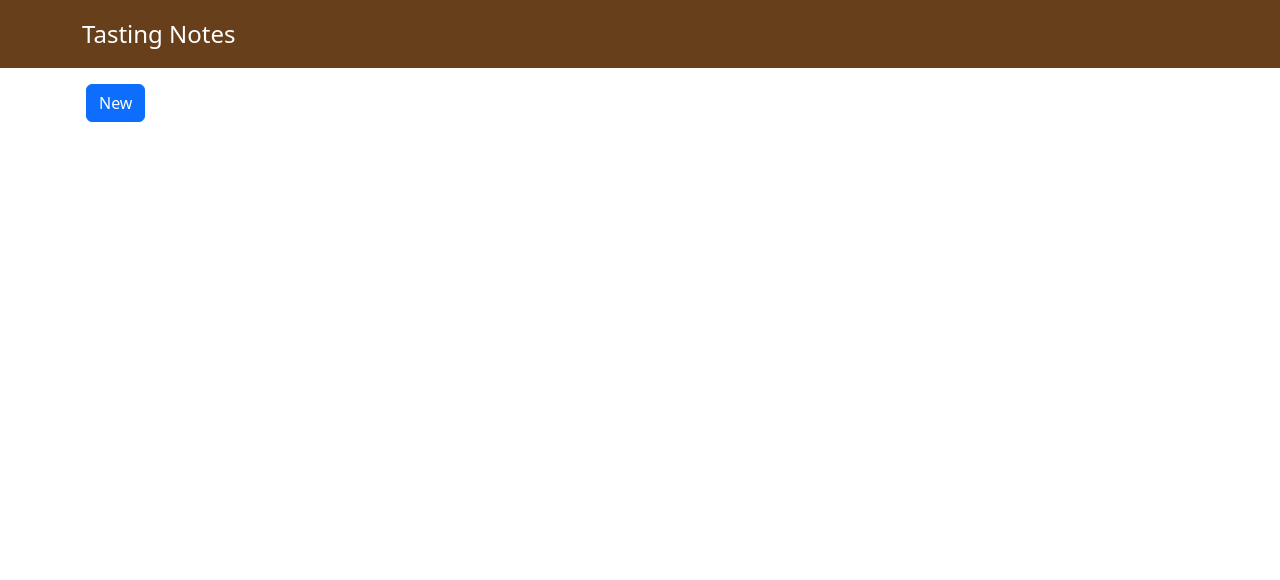
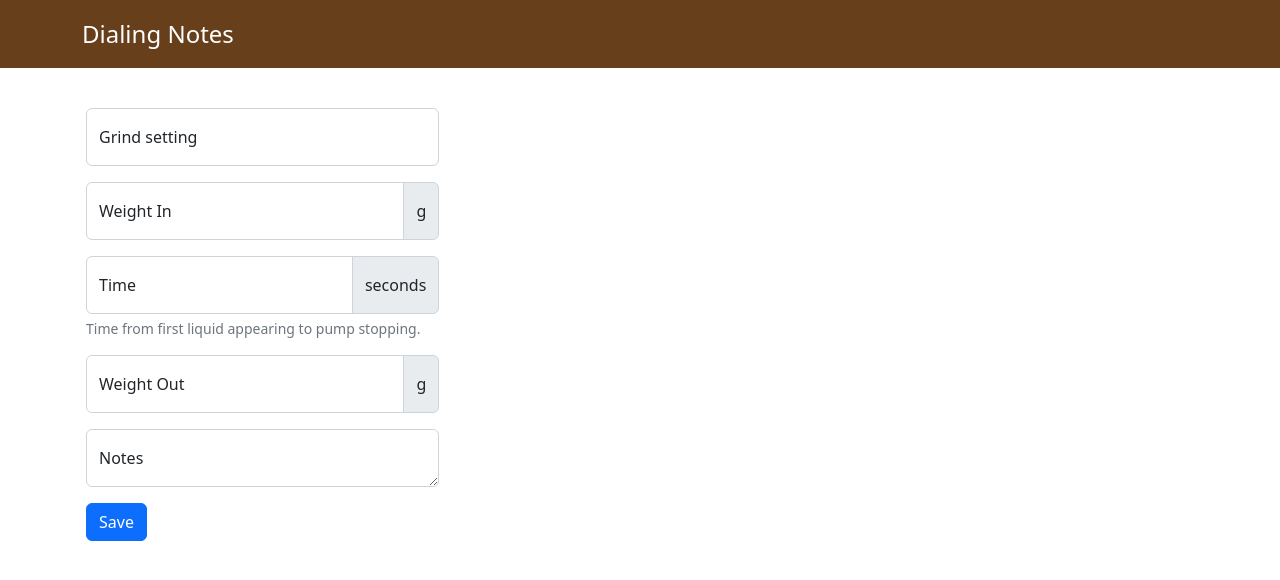
Before and after one commit to mikemonteith/dialing-notes, a Next.js app: page / in a window 1280 px wide. Shown: the top 580 px of the page. Built offline with nearby package versions, Linux system fonts and the light colour scheme.

Commit message:
Basic form and data store

```diff
--- /dev/null
+++ b/src/components/form.tsx
@@ -0,0 +1,122 @@
+import type { FormEvent } from 'react'
+import React, { ChangeEvent, useState } from 'react'
+
+export type FormValues = {
+  grind: string
+  weightIn: number
+  time: number
+  weightOut: number
+  notes: string
+}
+
+export type FormProps = {
+  onSubmit: (values: FormValues) => void
+}
+
+const Form: React.FC<FormProps> = (props) => {
+
+  const [grind, setGrind] = useState<string>("")
+  const [weightIn, setWeightIn] = useState<string>("")
+  const [time, setTime] = useState<string>("")
+  const [weightOut, setWeightOut] = useState<string>("")
+  const [notes, setNotes] = useState<string>("")
+
+  const onSubmit = (e: FormEvent) => {
+    e.preventDefault()
+    const formValues : FormValues = {
+      grind,
+      weightIn: parseFloat(weightIn),
+      time: parseFloat(time),
+      weightOut: parseFloat(weightOut),
+      notes,
+    }
+    props.onSubmit(formValues)
+  }
+
+  return (
+    <form onSubmit={onSubmit}>
+      <div className='form-floating mb-3'>
+        <input
+          value={grind}
+          onChange={(e: ChangeEvent<HTMLInputElement>): void => setGrind(e.target.value)}
+          type='text'
+          className='form-control'
+          id='grindInput'
+          placeholder=''
+        />
+        <label htmlFor='grindInput' className='form-label'>Grind setting</label>
+      </div>
+
+      <div className='input-group mb-3'>
+        <div className='form-floating'>
+          <input
+            value={weightIn}
+            onChange={(e: ChangeEvent<HTMLInputElement>): void => setWeightIn(e.target.value)}
+            type='number'
+            className='form-control'
+            id='weightInInput'
+            placeholder=''
+            required
+          />
+          <label htmlFor='weightInInput'>Weight In</label>
+        </div>
+        <span className='input-group-text'>g</span>
+      </div>
+
+      <div className='mb-3'>
+        <div className='input-group'>
+          <div className='form-floating'>
+            <input
+              value={time}
+              onChange={(e: ChangeEvent<HTMLInputElement>): void => setTime(e.target.value)}
+              type='number'
+              min='0'
+              className='form-control'
+              aria-describedby='timeInputHelp'
+              id='timeInput'
+              placeholder='0'
+              required
+            />
+            <label htmlFor='timeInput'>Time</label>
+          </div>
+          <span className='input-group-text'>seconds</span>
+          </div>
+        <div id='timeInputHelp' className='form-text'>Time from first liquid appearing to pump stopping.</div>
+      </div>
+
+      <div className='input-group mb-3'>
+        <div className='form-floating'>
+          <input
+            value={weightOut}
+            onChange={(e: ChangeEvent<HTMLInputElement>): void => setWeightOut(e.target.value)}
+            type='number'
+            className='form-control'
+            id='weightOutInput'
+            placeholder=''
+            required
+          />
+          <label htmlFor='weightOutInput'>Weight Out</label>
+        </div>
+        <span className='input-group-text'>g</span>
+      </div>
+
+      <div className='input-group mb-3'>
+        <div className='form-floating'>
+        <textarea
+          value={notes}
+          onChange={(e: ChangeEvent<HTMLTextAreaElement>): void => setNotes(e.target.value)}
+          className='form-control'
+          id='notesInput'
+          placeholder=''
+          required
+        />
+          <label htmlFor='notesInput'>Notes</label>
+        </div>
+      </div>
+
+      <button type='submit' className='btn btn-primary'>Save</button>
+    </form>
+  )
+}
+
+export default Form
--- a/src/components/layout.tsx
+++ b/src/components/layout.tsx
@@ -6,7 +6,7 @@ export default function Layout({ children } : {children: React.ReactNode}) {
     <>
       <header className={styles.header}>
         <div className="container">
-            <div className={styles.logo}>Tasting Notes</div>
+            <div className={styles.logo}>Dialing Notes</div>
         </div>
       </header>
       <main className={'container ' + styles.main}>{children}</main>
--- a/src/pages/_app.tsx
+++ b/src/pages/_app.tsx
@@ -1,8 +1,60 @@
+import { useEffect, useState } from 'react'
 import '@/styles/globals.css'
 import type { AppProps } from 'next/app'
 
+import type { FormValues } from '@/components/form'
+
 import 'bootstrap/dist/css/bootstrap.css'
 
+const TASTING_NOTES_STORAGE_KEY = "tasting_notes"
+
+/**
+ * Props which are passed to all nextjs pages
+ */
+export interface PageProps {
+  storage: StorageData
+  onSetStorage: (data: StorageData) => void
+}
+
+/**
+ * Represents a coffee brew and tasting that has happened
+ */
+export interface TastingNote extends FormValues {
+  date: Date
+}
+
+/**
+ * Data saved in browser local storage
+ */
+export type StorageData = {
+  records?: Array<TastingNote>
+}
+
 export default function App({ Component, pageProps }: AppProps) {
-  return <Component {...pageProps} />
+
+  const [storageState, setStorageState] = useState<StorageData>({})
+
+  // Fetch data out of storage
+  useEffect(function() {
+    let data = {}
+    const item = window.localStorage.getItem(TASTING_NOTES_STORAGE_KEY)
+    if (item) {
+      data = JSON.parse(item)
+    }
+
+    setStorageState(data)
+  },[]);
+
+  // Set data into storage
+  //const onSetStorage = (key: string, data: any) => {
+  const onSetStorage = (data: StorageData) => {
+    const newStorageData: StorageData = {
+      ...storageState,
+      ...data,
+    }
+    window.localStorage.setItem(TASTING_NOTES_STORAGE_KEY, JSON.stringify(newStorageData))
+    setStorageState(newStorageData)
+  }
+
+  return <Component {...pageProps} storage={storageState} onSetStorage={onSetStorage} />
 }
--- a/src/pages/index.tsx
+++ b/src/pages/index.tsx
@@ -4,7 +4,25 @@ import styles from '@/styles/Home.module.css'
 
 import Layout from '@/components/layout'
 
-export default function Home() {
+import Form, { FormValues } from '@/components/form';
+import { PageProps, TastingNote } from '@/pages/_app'
+
+interface HomeProps extends PageProps {}
+
+const Home: React.FC<HomeProps> = (props) => {
+  const onSubmit = (values: FormValues) => {
+    const tastingNote: TastingNote = {
+      ...values,
+      date: new Date(),
+    }
+
+    const records = [
+      tastingNote,
+      ...props.storage.records || [],
+    ]
+    props.onSetStorage({ records })
+  }
+
   return (
     <>
       <Head>
@@ -14,8 +32,24 @@ export default function Home() {
         <link rel="icon" href="/favicon.ico" />
       </Head>
       <Layout>
-        <button type="button" className="btn btn-primary">New</button>
+        <div className='row'>
+          <div className='col-lg-4 py-4'>
+            <Form onSubmit={onSubmit} />
+          </div>
+
+          <div className='col-12'>
+            <ul className='list-group'>
+              {props.storage.records?.map((item, i) => (
+                <li key={i} className='list-group-item'>
+                  {item.grind} / {item.weightIn} / {item.weightOut} / {item.notes}
+                </li>
+              ))}
+            </ul>
+          </div>
+        </div>
       </Layout>
     </>
   )
 }
+
+export default Home
```
Also changed, not shown: src/styles/Home.module.css (added).
